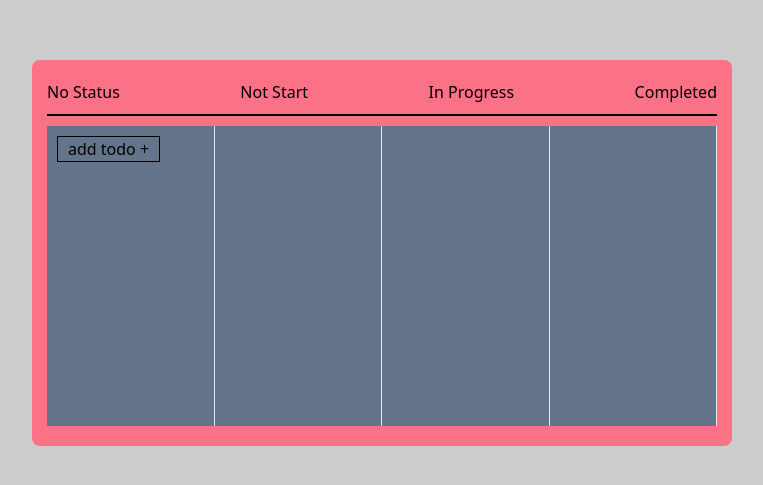
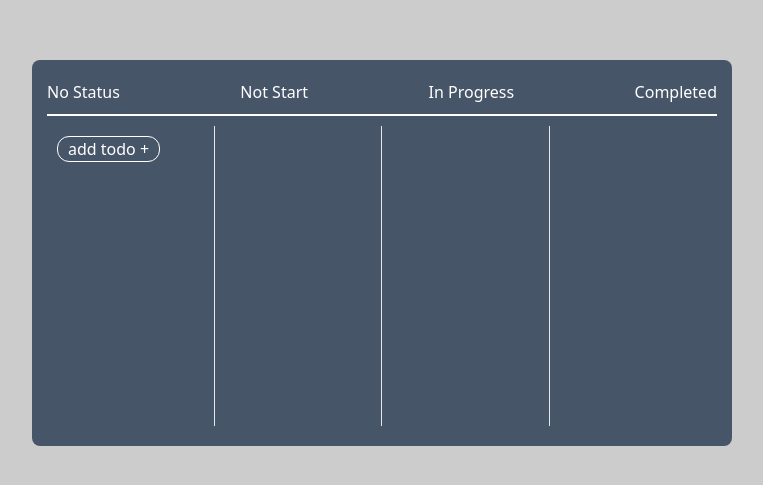
Before and after one commit to mahmudfarsi/todo-list, a website: page dist/index.html in a window 1280 px wide. Shown: the part 147-632 px from the top of the page, without its empty margins (258-1021 px from the left). Drawn offline with Linux system fonts and the light colour scheme.

Commit message:
edit bg and text-color

```diff
--- a/src/tailwind.css
+++ b/src/tailwind.css
@@ -17,12 +17,16 @@
 @layer utilities{
 
   .modal_cont{
-    @apply max-w-full h-screen bg-black bg-opacity-50  justify-center items-center hidden
+    @apply max-w-full h-screen bg-black bg-opacity-50  justify-center items-center relative hidden
   }
 
 
   .modal{
-    @apply w-[470px] h-auto px-[15px] py-[15px] bg-slate-600 rounded-lg
+    @apply w-[470px] h-auto px-[15px] py-[15px] bg-slate-600 rounded-lg absolute translate-y-0 transition-all duration-700 delay-700
+  }
+
+  .modal.show{
+    @apply translate-y-1
   }
 
 
@@ -77,38 +81,39 @@
 
 
   .wrapper{
-    @apply w-[700px] max-w-[800px] px-[15px] py-[20px] bg-rose-400 rounded-lg
+    @apply w-[700px] max-w-[800px] px-[15px] py-[20px] bg-slate-600 rounded-lg
   }
 
 
   .header{
-    @apply w-full flex justify-between border-b-2 pb-[10px] border-black
+    @apply w-full flex justify-between border-b-2 pb-[10px] border-white
   }
 
   .title{
-    @apply capitalize
+    @apply capitalize text-white
   }
 
 
   .body{
-    @apply w-full flex h-[300px] bg-lime-300 mt-[10px]
+    @apply w-full flex h-[300px] mt-[10px]
   }
 
   .box{
-    @apply bg-slate-500 w-[300px] border-e pl-[10px]
+    @apply  w-[300px] border-e pl-[10px]
+  }
+
+  .box:last-child{
+    @apply border-none
   }
 
   .btn_add{
-    @apply border-black border-solid border px-[10px] mt-[10px] cursor-pointer
+    @apply border-white border-solid border px-[10px] mt-[10px] cursor-pointer text-white rounded-xl
   }
 
   .list{
     @apply w-full flex flex-col gap-[10px] items-start mt-[20px]
   }
 
-  .list-item{
-    @apply bg-blue-500 px-[10px] rounded-md capitalize
-  }
 }
 
 
```
Also changed, not shown: assets/styel.css.
